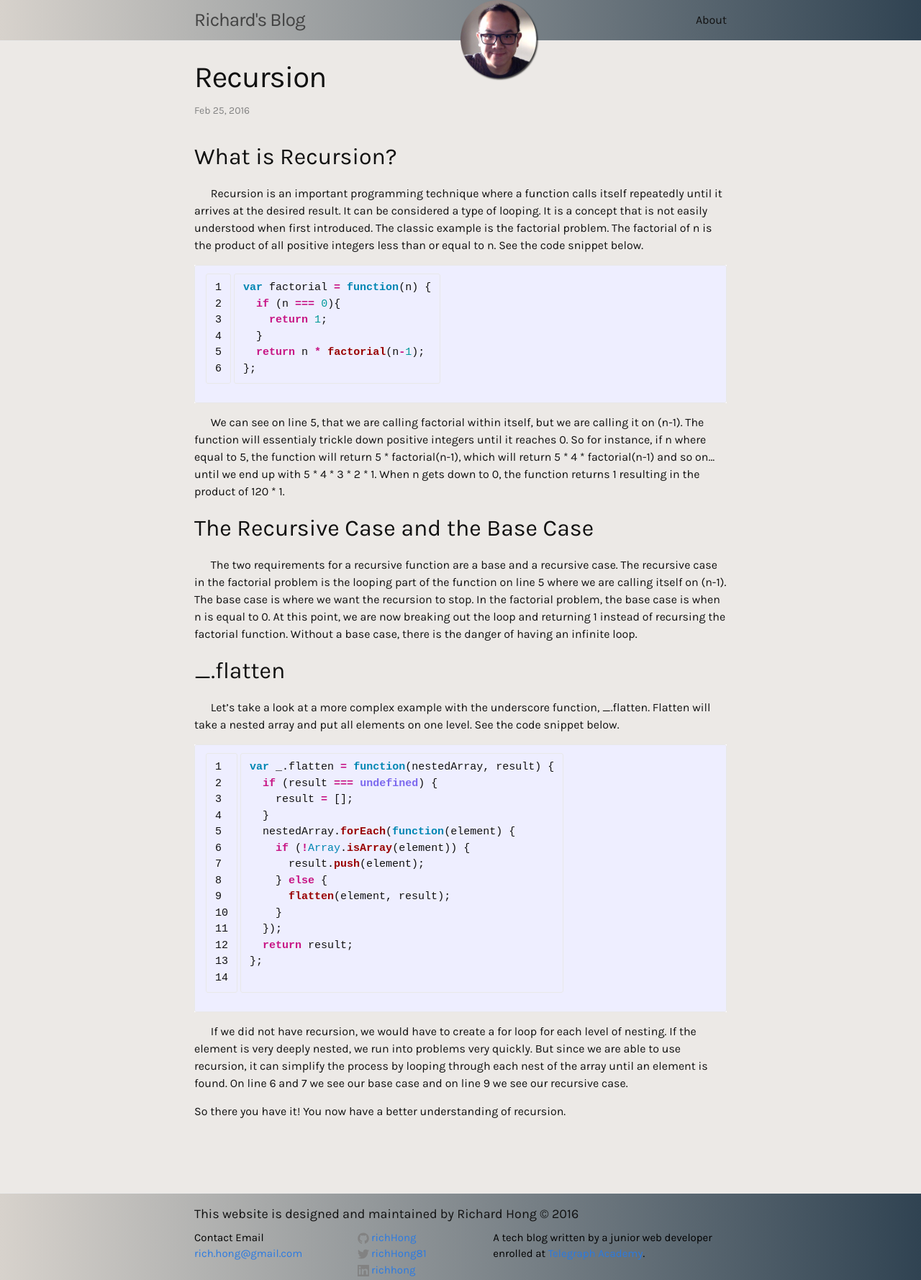
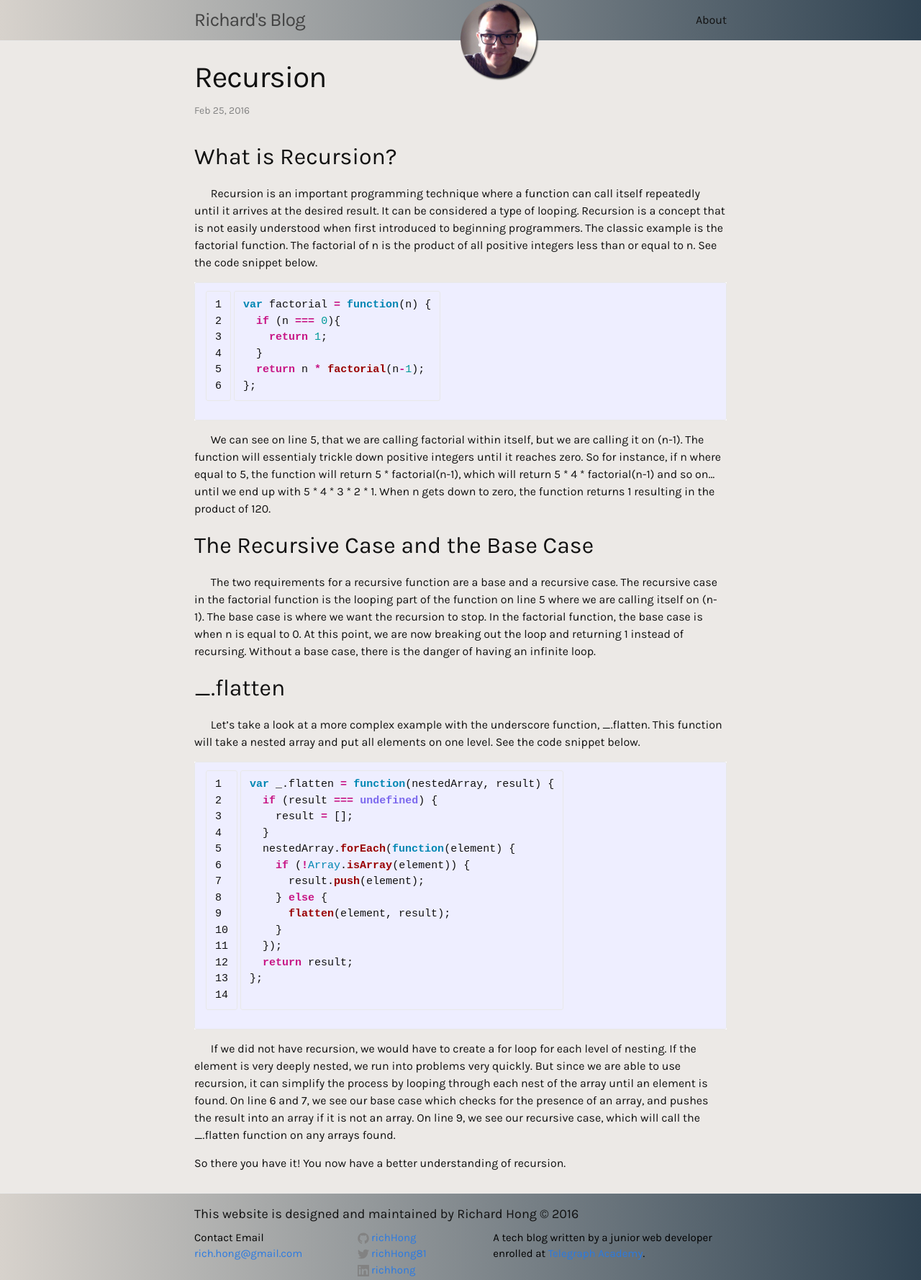
Before and after one commit to richHong/richHong.github.io, a Jekyll site: the page built from _posts/2016-02-25-recursion.md, in a window 1280 px wide. Shown: the whole page at 72% size. Built offline with Jekyll 4.4.1, drawn with Linux system fonts in a browser that asks for light colours; comment, search, counter and statistics services are not loaded.

```diff
--- a/_posts/2016-02-25-recursion.md
+++ b/_posts/2016-02-25-recursion.md
@@ -2,12 +2,12 @@
 layout: post
 title:  "Recursion"
 date:   2016-02-25
-categories: javascript recursion
+categories: javascript
 ---
 
 What is Recursion?
 ---
-&nbsp;&nbsp;&nbsp;&nbsp;&nbsp;&nbsp;Recursion is an important programming technique where a function calls itself repeatedly until it arrives at the desired result. It can be considered a type of looping. It is a concept that is not easily understood when first introduced. The classic example is the factorial problem. The factorial of n is the product of all positive integers less than or equal to n. See the code snippet below.
+&nbsp;&nbsp;&nbsp;&nbsp;&nbsp;&nbsp;Recursion is an important programming technique where a function can call itself repeatedly until it arrives at the desired result. It can be considered a type of looping. Recursion is a concept that is not easily understood when first introduced to beginning programmers. The classic example is the factorial function. The factorial of n is the product of all positive integers less than or equal to n. See the code snippet below.
 
 {% highlight javascript linenos %}
 var factorial = function(n) {
@@ -18,15 +18,15 @@ var factorial = function(n) {
 };
 {% endhighlight %}
 
-&nbsp;&nbsp;&nbsp;&nbsp;&nbsp;&nbsp;We can see on line 5, that we are calling factorial within itself, but we are calling it on (n-1). The function will essentialy trickle down positive integers until it reaches 0. So for instance, if n where equal to 5, the function will return 5 * factorial(n-1), which will return 5 * 4 * factorial(n-1) and so on... until we end up with 5 * 4 * 3 * 2 * 1. When n gets down to 0, the function returns 1 resulting in the product of 120 * 1.
+&nbsp;&nbsp;&nbsp;&nbsp;&nbsp;&nbsp;We can see on line 5, that we are calling factorial within itself, but we are calling it on (n-1). The function will essentialy trickle down positive integers until it reaches zero. So for instance, if n where equal to 5, the function will return 5 * factorial(n-1), which will return 5 * 4 * factorial(n-1) and so on... until we end up with 5 * 4 * 3 * 2 * 1. When n gets down to zero, the function returns 1 resulting in the product of 120.
 
 The Recursive Case and the Base Case
 ---
-&nbsp;&nbsp;&nbsp;&nbsp;&nbsp;&nbsp;The two requirements for a recursive function are a base and a recursive case. The recursive case in the factorial problem is the looping part of the function on line 5 where we are calling itself on (n-1). The base case is where we want the recursion to stop. In the factorial problem, the base case is when n is equal to 0. At this point, we are now breaking out the loop and returning 1 instead of recursing the factorial function. Without a base case, there is the danger of having an infinite loop.
+&nbsp;&nbsp;&nbsp;&nbsp;&nbsp;&nbsp;The two requirements for a recursive function are a base and a recursive case. The recursive case in the factorial function is the looping part of the function on line 5 where we are calling itself on (n-1). The base case is where we want the recursion to stop. In the factorial function, the base case is when n is equal to 0. At this point, we are now breaking out the loop and returning 1 instead of recursing. Without a base case, there is the danger of having an infinite loop.
 
 _.flatten
 ---
-&nbsp;&nbsp;&nbsp;&nbsp;&nbsp;&nbsp;Let's take a look at a more complex example with the underscore function, _.flatten. Flatten will take a nested array and put all elements on one level. See the code snippet below.
+&nbsp;&nbsp;&nbsp;&nbsp;&nbsp;&nbsp;Let's take a look at a more complex example with the underscore function, _.flatten. This function will take a nested array and put all elements on one level. See the code snippet below.
 
 {% highlight javascript linenos %}
 var _.flatten = function(nestedArray, result) {
@@ -44,6 +44,6 @@ var _.flatten = function(nestedArray, result) {
 };
   {% endhighlight %}
 
-&nbsp;&nbsp;&nbsp;&nbsp;&nbsp;&nbsp;If we did not have recursion, we would have to create a for loop for each level of nesting. If the element is very deeply nested, we run into problems very quickly. But since we are able to use recursion, it can simplify the process by looping through each nest of the array until an element is found. On line 6 and 7 we see our base case and on line 9 we see our recursive case.
+&nbsp;&nbsp;&nbsp;&nbsp;&nbsp;&nbsp;If we did not have recursion, we would have to create a for loop for each level of nesting. If the element is very deeply nested, we run into problems very quickly. But since we are able to use recursion, it can simplify the process by looping through each nest of the array until an element is found. On line 6 and 7, we see our base case which checks for the presence of an array, and pushes the result into an array if it is not an array. On line 9, we see our recursive case, which will call the _.flatten function on any arrays found.
 
 So there you have it! You now have a better understanding of recursion.
```
Also changed, not shown: about.md (+6 -2 lines).
